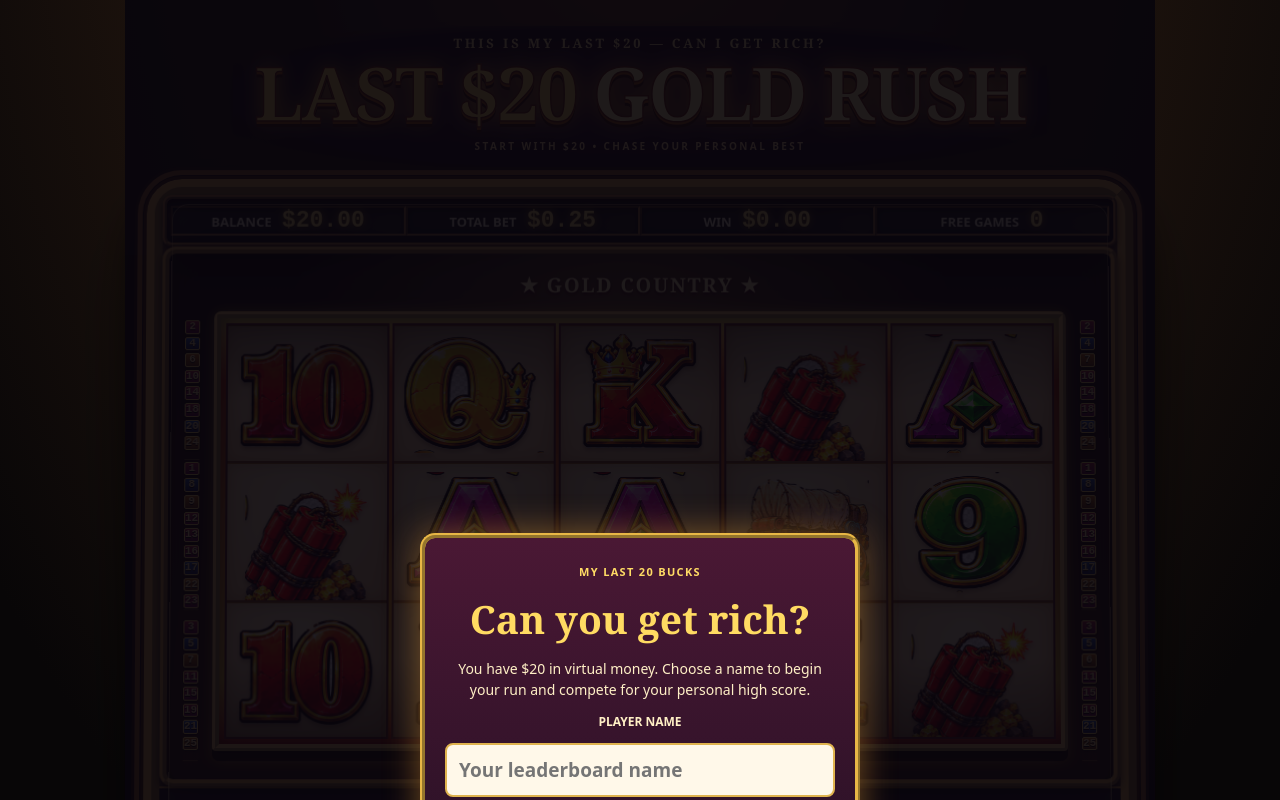
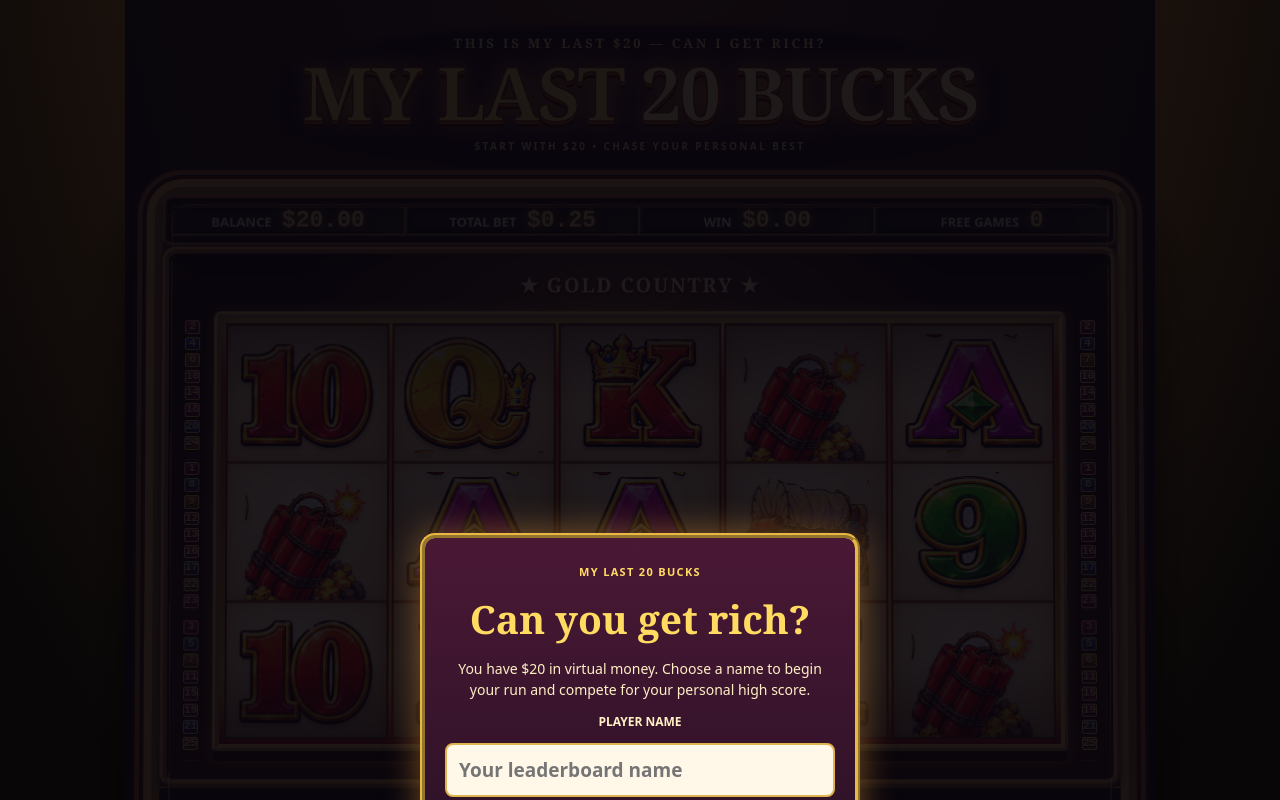
Before and after one commit to srgtcauliflour/wheres-the-gold, a plain HTML site: page index.html in a window 1280 px wide. Shown: the top 800 px of the page. Drawn offline with Linux system fonts and the light colour scheme.

Commit message:
brand: replace Gold Rush cabinet marquee with My Last 20 Bucks

```diff
--- a/index.html
+++ b/index.html
@@ -36,7 +36,7 @@ body{background:radial-gradient(ellipse at 50% -25%,#734821 0%,#24170f 40%,#0806
 @media(max-width:650px){.game-cabinet{transform:none}.cabinet-controls{gap:8px!important;padding:11px 6px 17px!important}#spin{min-height:70px!important;min-width:96px!important;font-size:clamp(13px,3.6vw,20px)!important}.cabinet-controls button,.denom-button{box-shadow:inset 0 2px 4px #fff7,inset 0 -4px 7px #5e260d88,0 4px 0 #5a351e,0 6px 7px #0009!important}}
 @media(prefers-reduced-motion:reduce){.cabinet-controls button,.denom-button{transition:none}}
 </style>
-<main class="wrap"><header class="game-header"><div class="brand-title"><span class="brand-kicker">THIS IS MY LAST $20 — CAN I GET RICH?</span><h1>LAST $20 <em>GOLD RUSH</em></h1><span class="brand-caption">START WITH $20 • CHASE YOUR PERSONAL BEST</span></div></header>
+<main class="wrap"><header class="game-header"><div class="brand-title"><span class="brand-kicker">THIS IS MY LAST $20 — CAN I GET RICH?</span><h1>MY LAST <em>20 BUCKS</em></h1><span class="brand-caption">START WITH $20 • CHASE YOUR PERSONAL BEST</span></div></header>
 <section class="panel game-cabinet"><div class="cabinet-stats"><div class="cabinet-stat">BALANCE <b id="credits">$20.00</b></div><div class="cabinet-stat">TOTAL BET <b id="total-bet">$0.25</b></div><div class="cabinet-stat">WIN <b id="win">$0.00</b></div><div class="cabinet-stat extra-stat">FREE GAMES <b id="free">0</b></div></div>
 <div class="reel-scene"><div class="reel-skyline" aria-hidden="true"></div><div id="feature-banner">★ GOLD COUNTRY ★</div><div class="reel-machine"><div class="payline-markers" id="paylines-left" aria-label="Payline numbers 1 to 25"></div><div class="reel-display"><div id="reels" class="reels" aria-label="Five reels with three symbols each"></div><svg id="payline-overlay" class="payline-overlay" aria-hidden="true" preserveAspectRatio="none"></svg></div><div class="payline-markers" id="paylines-right" aria-hidden="true"></div></div></div>
 <div id="message" role="status" aria-live="polite">Choose your lines and bet, then spin.</div>
```
